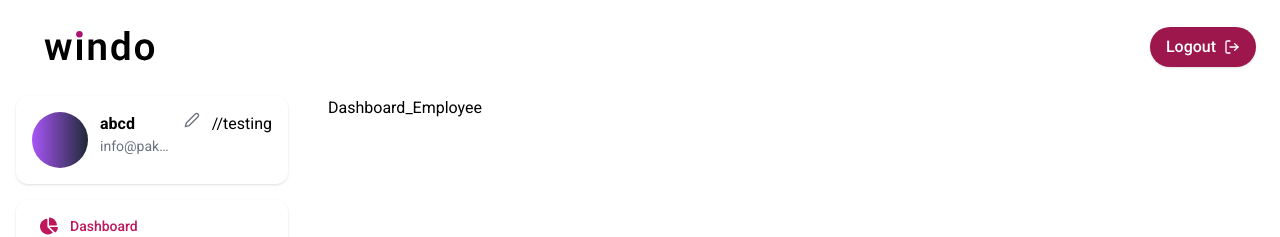
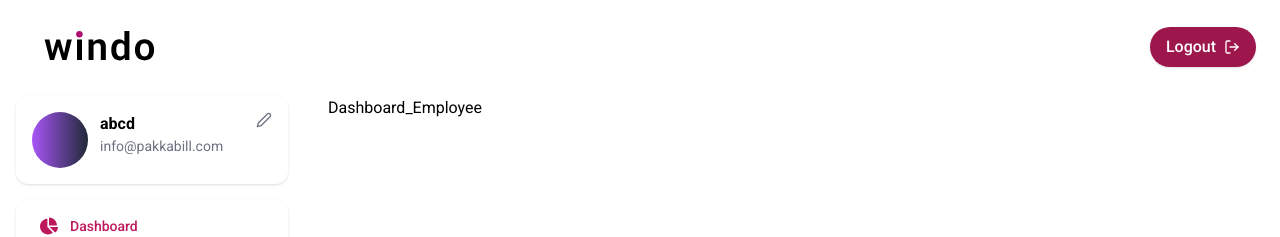
Before and after one commit to JainamDosi/ITZTHERE, a React (Vite) app in the folder Frontend/: page /employee in a window 1280 px wide. Shown: the top 237 px of the page. Built offline with nearby package versions, Linux system fonts and the light colour scheme.

Commit message:
loop fix

```diff
--- a/Frontend/src/components/Sidebar_employee.jsx
+++ b/Frontend/src/components/Sidebar_employee.jsx
@@ -21,7 +21,7 @@ const Sidebar_employee = () => {
             <p className="text-sm text-gray-500 truncate">info@pakkabill.com</p>
           </div>
           <FiEdit2 className="text-gray-500 cursor-pointer hidden sm:block" />
-          //testing
+
         </div>
 
         {/* Navigation Menu */}
```
